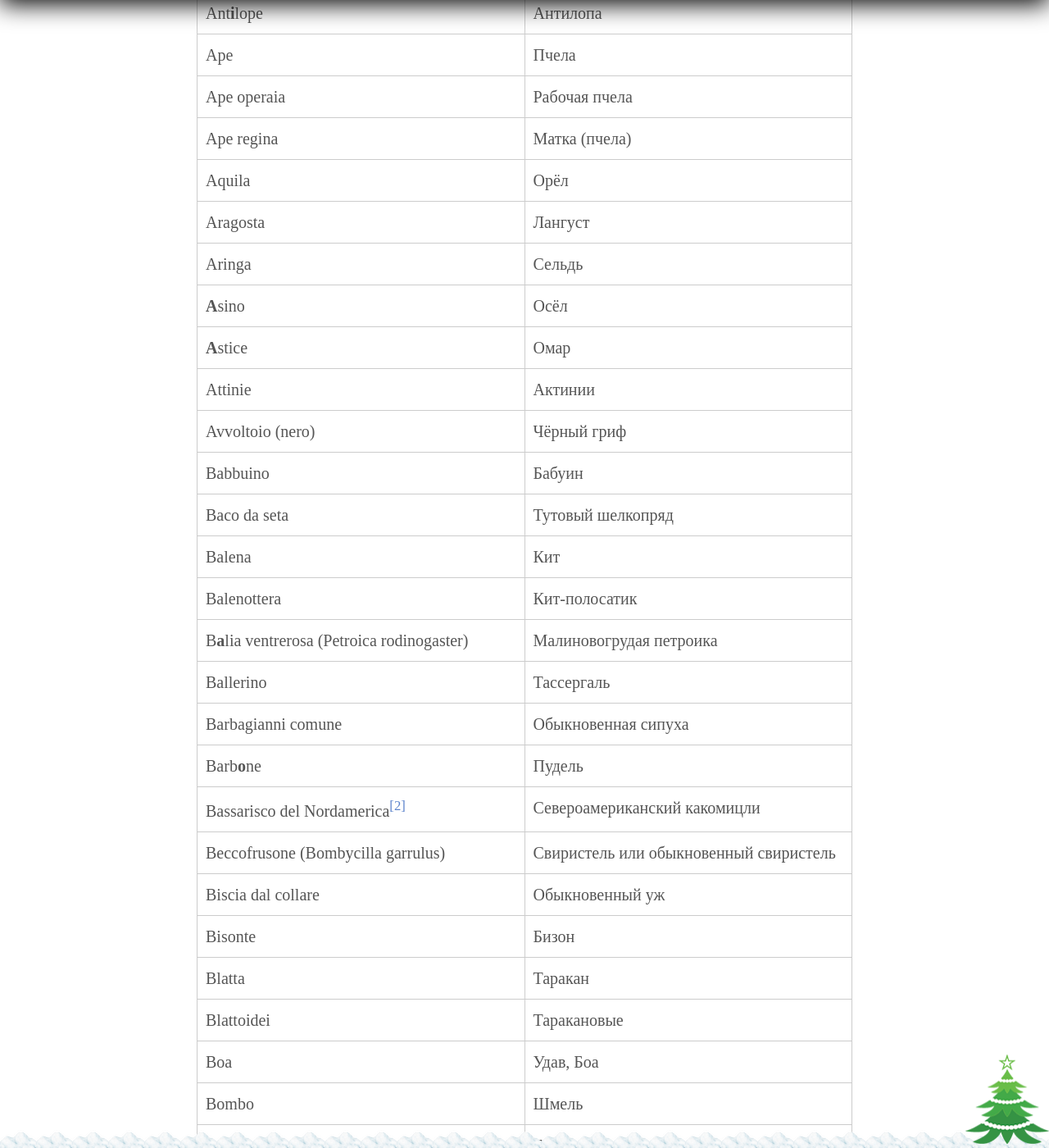
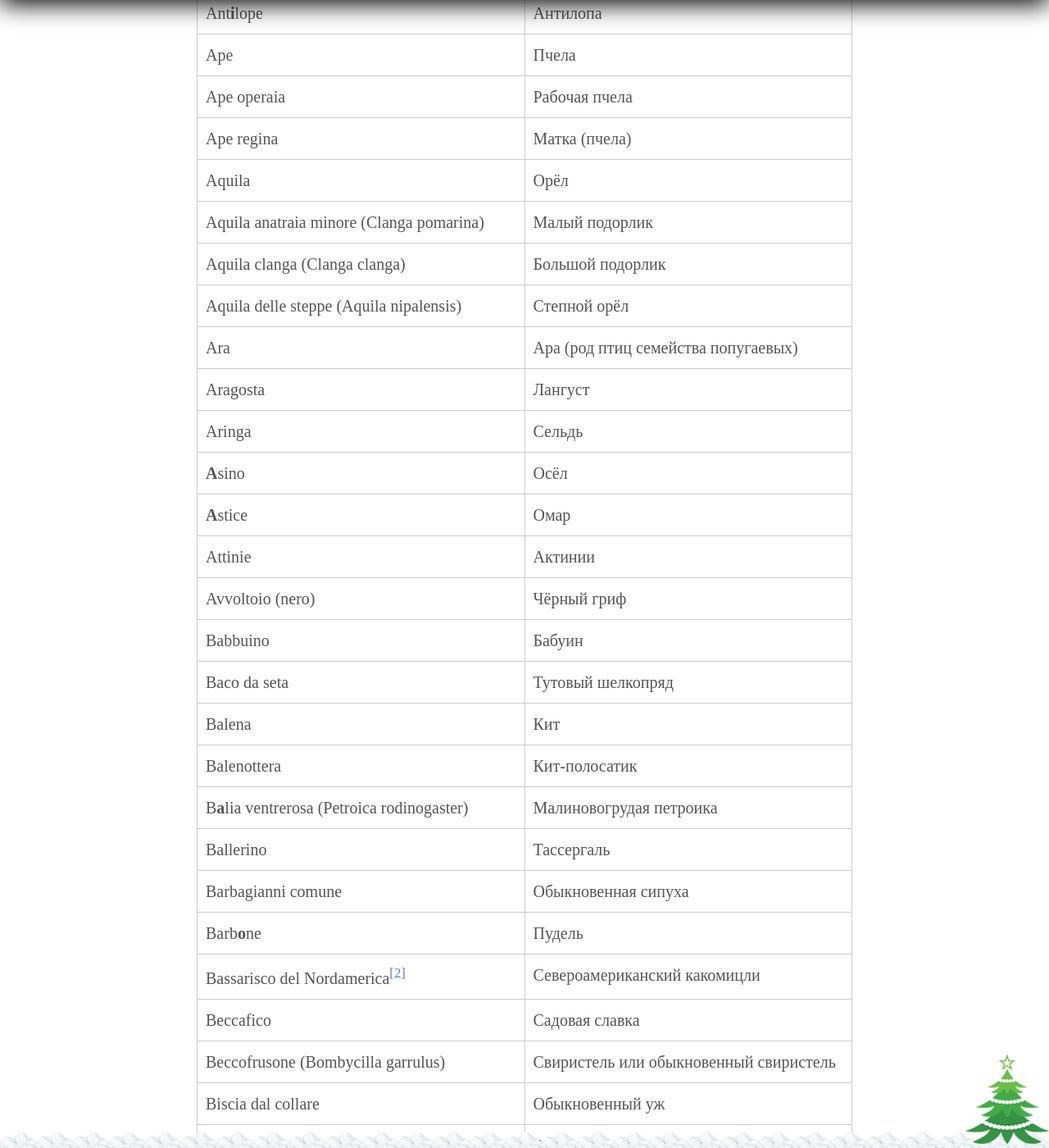
Before and after one commit to postolny/postolny.github.io, a Jekyll site: the page built from _posts/2021-03-19-animali.md, in a window 1280 px wide and 1400 px high, scrolled down 1789 px. Shown: the whole window at 82% size. Built offline with Jekyll 4.4.1, drawn with Linux system fonts in a browser that asks for light colours; some of the changed text lies outside the part shown.

Commit message:
Add files via upload

```diff
--- a/_posts/2021-03-19-animali.md
+++ b/_posts/2021-03-19-animali.md
@@ -37,6 +37,10 @@ Ecco la mia piccola raccolta di animali. Ho evidenziato in grassetto le sillabe
 |Ape operaia|Рабочая пчела|
 |Ape regina|Матка (пчела)|
 |Aquila|Орёл|
+|Aquila anatraia minore (Clanga pomarina)|Малый подорлик|
+|Aquila clanga (Clanga clanga)|Большой подорлик|
+|Aquila delle steppe (Aquila nipalensis)|Степной орёл|
+|Ara|Ара (род птиц семейства попугаевых)|
 |Aragosta|Лангуст|
 |Aringa|Сельдь|
 |**A**sino|Осёл|
@@ -52,6 +56,7 @@ Ecco la mia piccola raccolta di animali. Ho evidenziato in grassetto le sillabe
 |Barbagianni comune|Обыкновенная сипуха|
 |Barb**o**ne|Пудель|
 |Bassarisco del Nordamerica[^6]|Североамериканский какомицли|
+|Beccafico|Садовая славка|
 |Beccofrusone (Bombycilla garrulus)|Свиристель или обыкновенный свиристель|
 |Biscia dal collare|Обыкновенный уж|
 |Bisonte|Бизон|
```
Also changed, not shown: other parts of _posts/2021-03-19-animali.md (+5 -0 lines).
